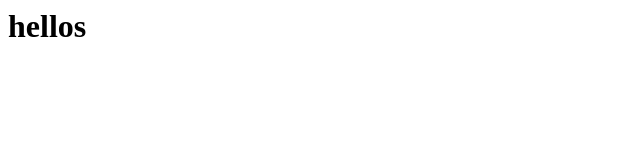
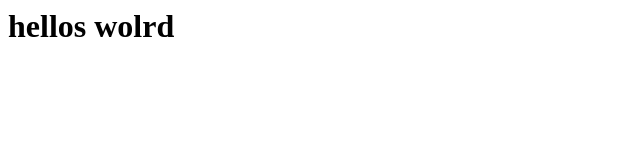
Before and after one commit to fahmir2/background-generator, a plain HTML site: page index.html in a window 1280 px wide. Shown: the whole page, without its empty margins (0-640 px from the left). Drawn offline with Linux system fonts and the light colour scheme.

Commit message:
modificando desde pycharml

```diff
--- a/index.html
+++ b/index.html
@@ -1 +1 @@
-<h1>hellos</h1>
+<h1>hellos wolrd</h1>
```
